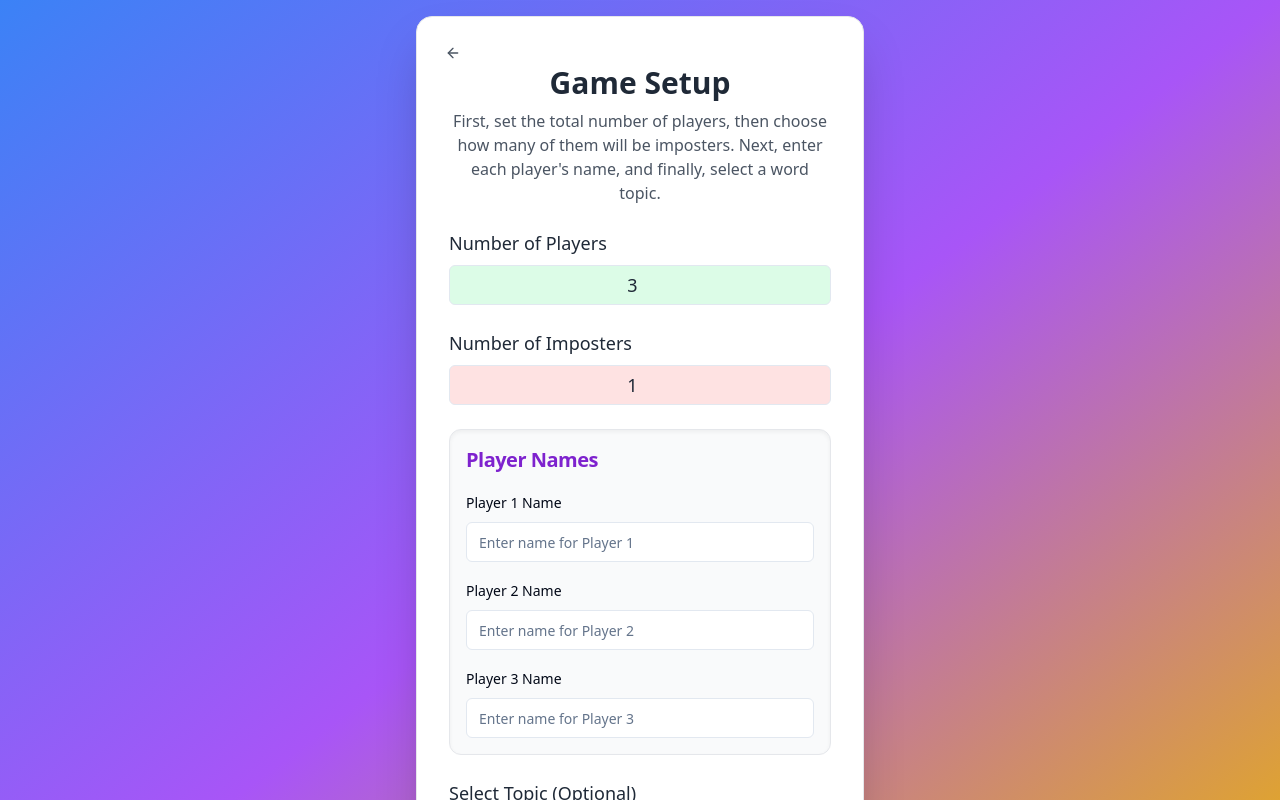
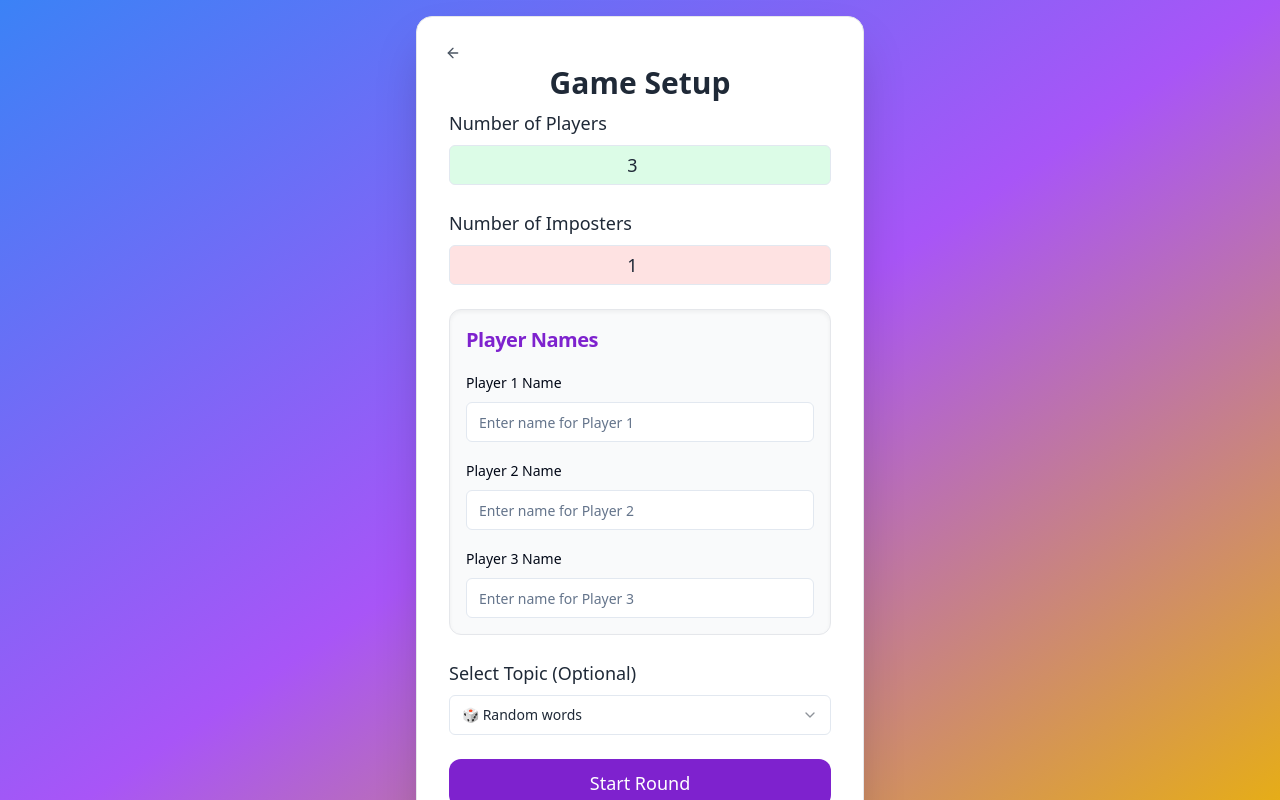
Before and after one commit to Sankalp017/amongsus, a React (Vite) app: page /setup in a window 1280 px wide. Shown: the top 800 px of the page. Built offline with nearby package versions, Linux system fonts and the light colour scheme.

Commit message:
[dyad] Removed descriptive text from Game Setup page - wrote 1 file(s)

```diff
--- a/src/pages/GameSetup.tsx
+++ b/src/pages/GameSetup.tsx
@@ -132,9 +132,7 @@ const GameSetup = () => {
           <ArrowLeft className="h-6 w-6" />
         </Button>
         <h2 className="text-2xl md:text-3xl font-bold mb-2 text-center mt-4">Game Setup</h2>
-        <p className="text-sm md:text-base text-gray-600 mb-6 text-center">
-          First, set the total number of players, then choose how many of them will be imposters. Next, enter each player's name, and finally, select a word topic.
-        </p>
+        {/* Removed the descriptive paragraph from here */}
         <Form {...form}>
           <form onSubmit={form.handleSubmit(onSubmit)} className="space-y-6">
             <FormField
@@ -147,7 +145,7 @@ const GameSetup = () => {
                     <Input
                       type="number"
                       placeholder="e.g., 3"
-                      className="text-center text-base md:text-lg py-2 w-full bg-green-100" // Changed to bg-green-100
+                      className="text-center text-base md:text-lg py-2 w-full bg-green-100"
                       {...field}
                       onChange={(e) => {
                         field.onChange(e);
@@ -175,7 +173,7 @@ const GameSetup = () => {
                     <Input
                       type="number"
                       placeholder="e.g., 1"
-                      className="text-center text-base md:text-lg py-2 w-full bg-red-100" // Changed to bg-red-100
+                      className="text-center text-base md:text-lg py-2 w-full bg-red-100"
                       {...field}
                       onChange={(e) => {
                         field.onChange(e);
```
